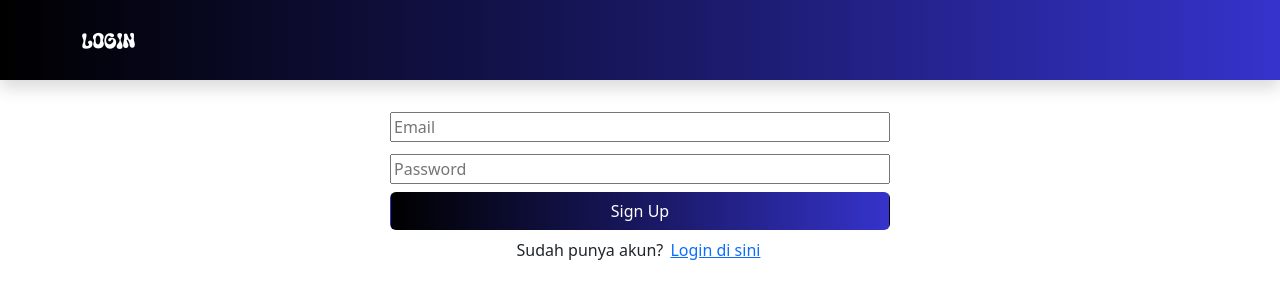
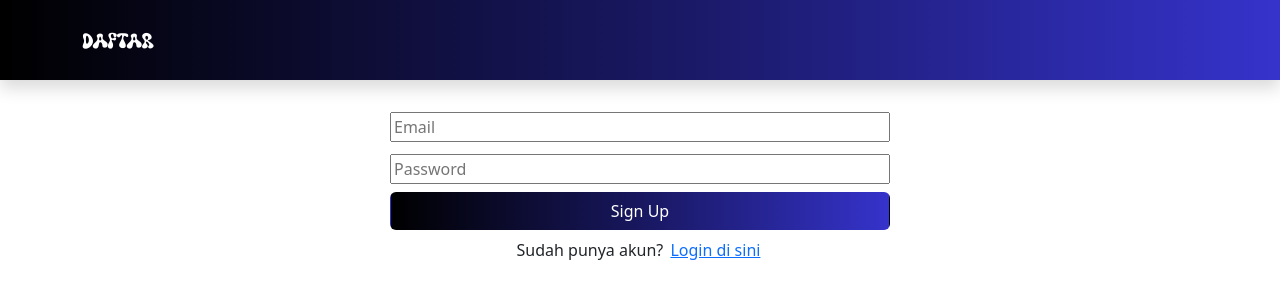
Before and after one commit to MasEBTa/sekolah-bebas, a Vue app: page /signup in a window 1280 px wide. Shown: the top 300 px of the page. Built offline with nearby package versions, Linux system fonts and the light colour scheme; no server answers.

Commit message:
memperbaiki tulisan signup

```diff
--- a/src/views/auth/SignupPage.vue
+++ b/src/views/auth/SignupPage.vue
@@ -1,5 +1,5 @@
 <template>
-  <Header title="Login" />
+  <Header title="Daftar" />
 
   <div class="p-4 w-100 mx-auto ji-c">
     <form @submit.prevent="onSignup">
```
